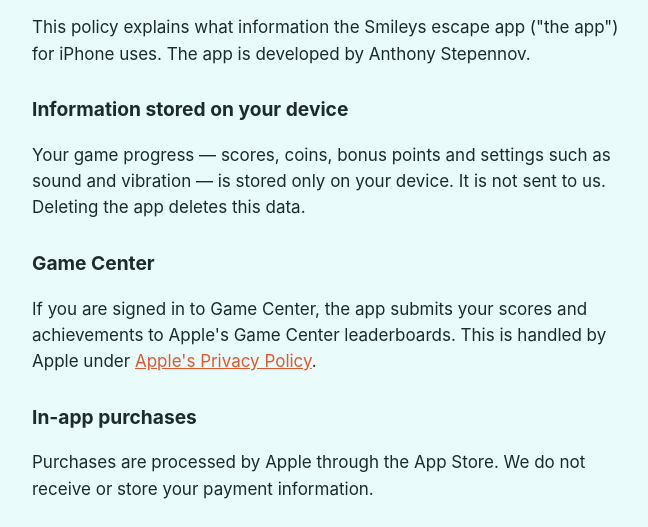
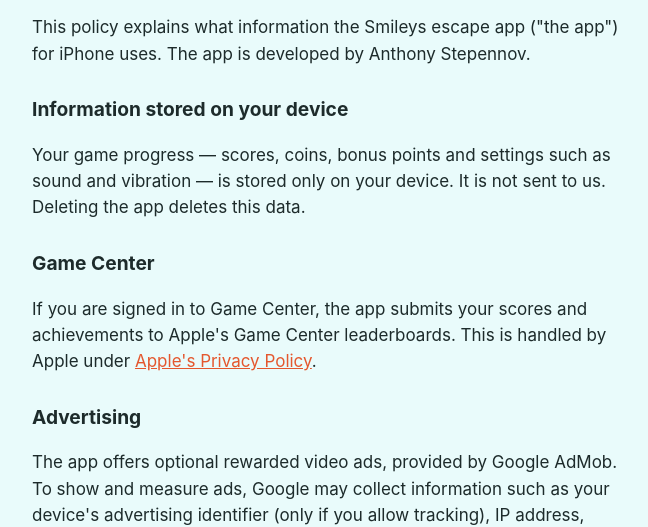
Before and after one commit to smileysescape/smileysescape.github.io, a plain HTML site: page privacy.html in a window 1280 px wide. Shown: the part 207-734 px from the top of the page, without its empty margins (304-952 px from the left). Drawn offline with Linux system fonts and the light colour scheme.

Commit message:
Privacy policy: the app no longer has in-app purchases

```diff
--- a/privacy.html
+++ b/privacy.html
@@ -24,10 +24,6 @@
     <p>If you are signed in to Game Center, the app submits your scores and achievements to
       Apple's Game Center leaderboards. This is handled by Apple under
       <a href="https://www.apple.com/legal/privacy/">Apple's Privacy Policy</a>.</p>
-
-    <h2>In-app purchases</h2>
-    <p>Purchases are processed by Apple through the App Store. We do not receive or store your
-      payment information.</p>
 
     <h2>Advertising</h2>
     <p>The app offers optional rewarded video ads, provided by Google AdMob. To show and measure ads,
```
